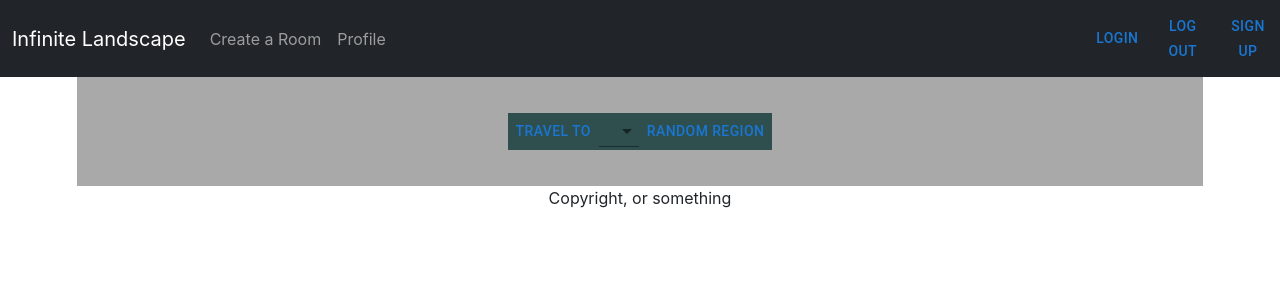
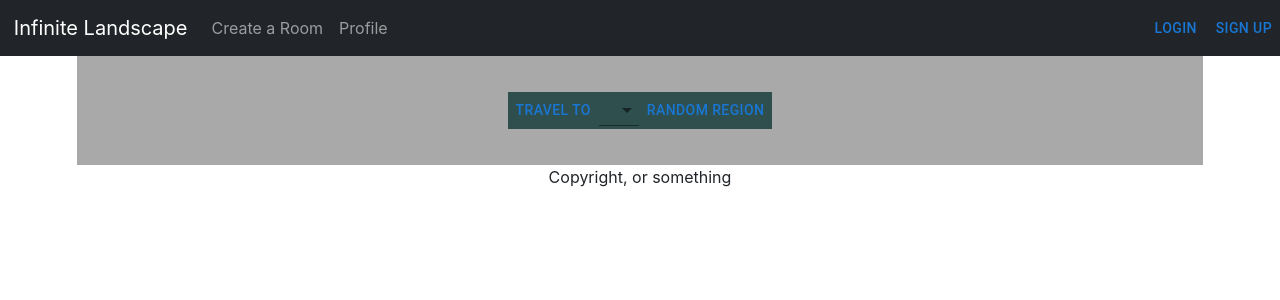
Before and after one commit to jeffreyjtech/infinite-landscape, a React (Create React App) app: page / in a window 1280 px wide. Shown: the top 300 px of the page. Built offline with nearby package versions, Linux system fonts and the light colour scheme; no server answers.

Commit message:
added conditional logic for login/logout rendering

```diff
--- a/src/components/Auth/LogOut/index.js
+++ b/src/components/Auth/LogOut/index.js
@@ -1,10 +1,22 @@
 import Button from "@mui/material/Button";
-import { useDispatch } from "react-redux";
+import { useDispatch, useSelector } from "react-redux";
+import { useNavigate } from "react-router-dom";
 import { logOutUser } from "../../../store/auth";
+import { useEffect } from "react"
 
 
 function LogOut(){
   let dispatch = useDispatch();
+
+  // const navigate = useNavigate();
+  // const auth = useSelector((state) => {
+  //   return state.auth;
+  // })
+
+  // useEffect(() => {
+  //   return navigate("/signIn")
+  // }, [auth.signedIn, navigate])
+
 
   //use dispatch to call logout reducer
   const handleLogOut = (e) => {
@@ -13,7 +25,7 @@ function LogOut(){
   }
 
   return (
-    <Button onClick={handleLogOut} color="primary">
+    <Button href='signin' onClick={handleLogOut} color="primary">
       Log Out
     </Button>
   )
--- a/src/components/Nav/index.js
+++ b/src/components/Nav/index.js
@@ -4,8 +4,21 @@ import Nav from "react-bootstrap/Nav";
 import Container from "react-bootstrap/Container";
 import Button from '@mui/material/Button';
 import LogOut from "../Auth/LogOut";
+import { useSelector } from "react-redux";
+// import { useNavigate } from "react-router-dom"
+
 
 function Navigator() {
+
+  // const navigate = useNavigate();
+  const auth = useSelector((state) => {
+    return state.auth;
+  })
+
+  // React.useEffect(() => {
+  //   return navigate("/signIn")
+  // }, [auth.signedIn, navigate])
+
   return (
     <div id="navbar">
       <Navbar bg="dark" variant="dark">
@@ -16,9 +29,13 @@ function Navigator() {
             <Nav.Link href="profile">Profile</Nav.Link>
           </Nav>
         </Container>
-            <Button href='signin' color="primary">Login</Button>
-            <LogOut />
-            <Button href='signup' color="primary">Sign Up</Button>
+        {auth.signedIn ?
+        <LogOut />:
+        <>
+        <Button href='signin' color="primary">Login</Button>
+        <Button href='signup' color="primary">Sign Up</Button>
+        </>
+      }
       </Navbar>
     </div>
   );
```
